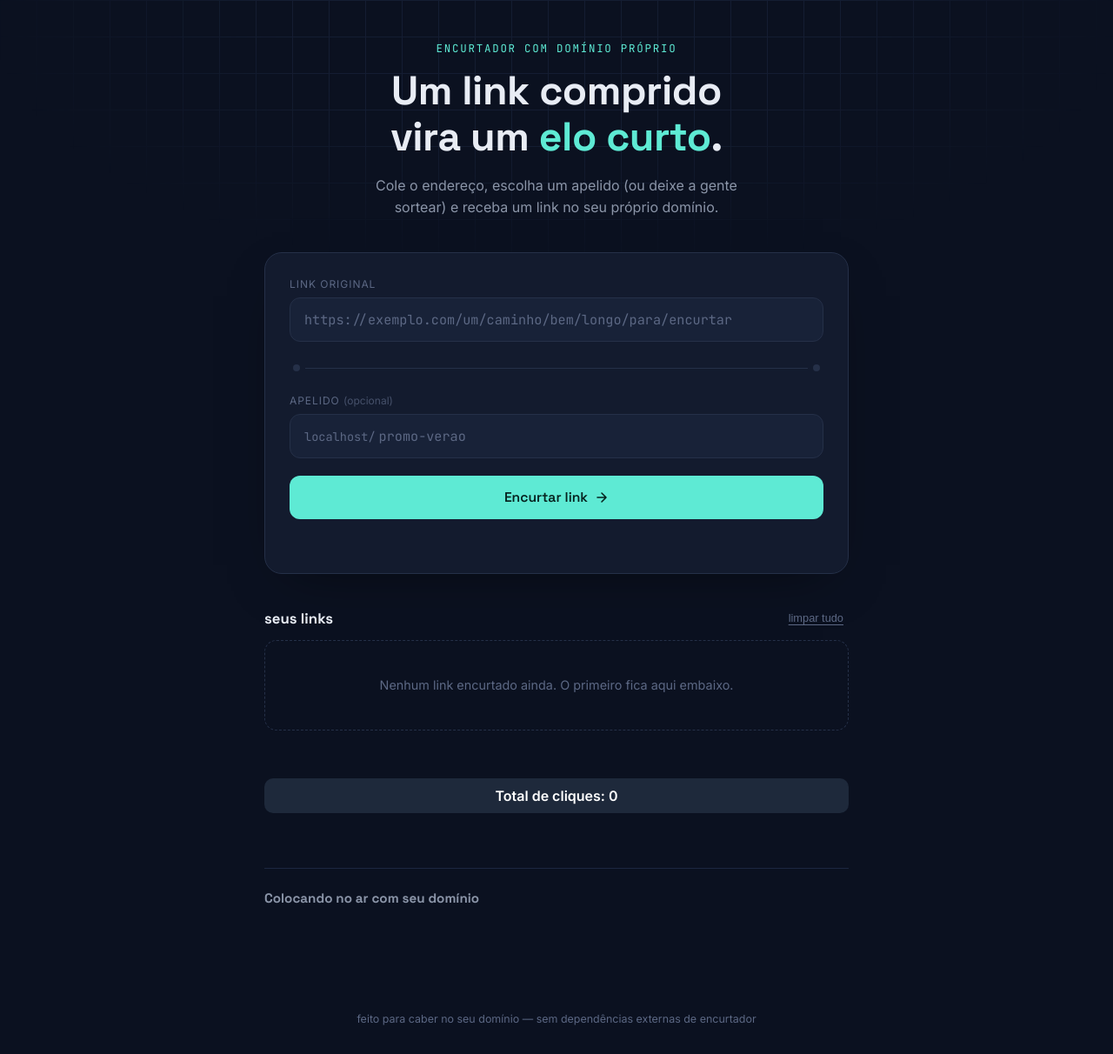
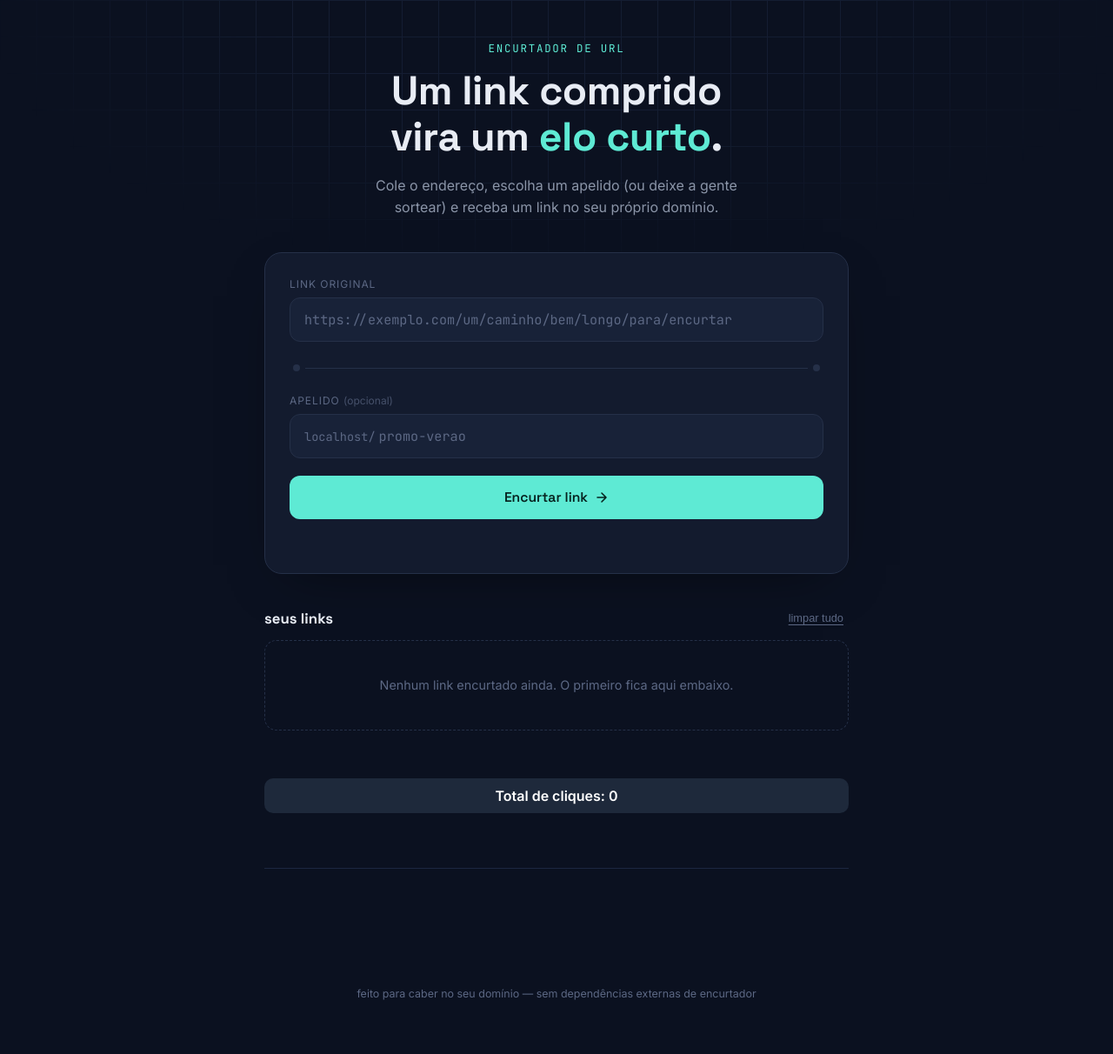
Before and after one commit to davi691/Encurtador_de_URL, a website: page index.html in a window 1280 px wide. Shown: the part 84-1296 px from the top of the page at 87% size. After the commit the page ends 1267 px from the top, so only its background shows below. Drawn offline with Linux system fonts and the light colour scheme; no server answers.

Commit message:
Add files via upload

```diff
--- a/index.html
+++ b/index.html
@@ -31,7 +31,7 @@
 
   <main class="stage">
     <section class="hero">
-      <p class="eyebrow">encurtador com domínio próprio</p>
+      <p class="eyebrow">encurtador de url</p>
       <h1 class="headline">Um link comprido<br>vira um <em>elo curto</em>.</h1>
       <p class="sub">Cole o endereço, escolha um apelido (ou deixe a gente sortear) e receba um link no seu próprio domínio.</p>
     </section>
@@ -107,7 +107,7 @@
     <p id="totalClicks">Total de cliques: 0</p>
 
     <section class="setup-note">
-      <h3>Colocando no ar com seu domínio</h3>
+
 
     </section>
   </main>
```
